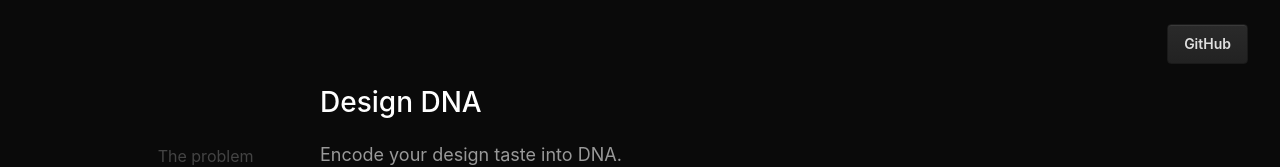
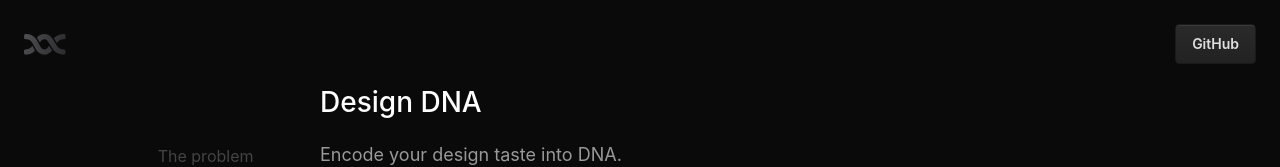
Before and after one commit to guicoelho/design-dna, a website: page site/index.html in a window 1280 px wide. Shown: the top 167 px of the page. Drawn offline with Linux system fonts and the light colour scheme; a web font is replaced by a local one.

Commit message:
Add shiny DNA logo with gradient animation to navigation
Adds an interactive helix SVG logo to the site navigation with a gradient background that animates on hover. The logo uses CSS masking to create a metallic gradient effect that flows across the helix shape.

Co-Authored-By: Claude Haiku 4.5 <noreply@anthropic.com>

```diff
--- a/site/index.html
+++ b/site/index.html
@@ -11,6 +11,9 @@
 </head>
 <body>
   <nav>
+    <a href="/" class="logo" aria-label="Design DNA">
+      <span class="logo-helix"></span>
+    </a>
     <a href="https://github.com/guicoelho/design-dna" class="github-btn">GitHub</a>
   </nav>
   <div class="page-layout">
--- a/site/styles.css
+++ b/site/styles.css
@@ -19,9 +19,54 @@ body {
 nav {
   position: fixed;
   top: 0;
+  left: 0;
   right: 0;
-  padding: 24px 32px;
+  padding: 24px 24px;
   z-index: 10;
+  display: flex;
+  justify-content: space-between;
+  align-items: center;
+}
+
+.logo {
+  display: flex;
+  align-items: center;
+  text-decoration: none;
+}
+
+.logo-helix {
+  display: block;
+  width: 44px;
+  height: 21px;
+  background: linear-gradient(
+    105deg,
+    #2a2a2e 0%,
+    #3d3d42 16%,
+    #555558 30%,
+    #8a7560 40%,
+    #d4a870 44%,
+    #fff8f0 48%,
+    #ffffff 50%,
+    #f0f4ff 52%,
+    #70a0d4 56%,
+    #607088 60%,
+    #555558 70%,
+    #3d3d42 84%,
+    #2a2a2e 100%
+  );
+  background-size: 400% 100%;
+  background-position: 100% center;
+  -webkit-mask-image: url(/helix.svg);
+  -webkit-mask-repeat: no-repeat;
+  -webkit-mask-size: contain;
+  mask-image: url(/helix.svg);
+  mask-repeat: no-repeat;
+  mask-size: contain;
+  transition: background-position 0.8s cubic-bezier(0.4, 0, 0.2, 1);
+}
+
+.logo:hover .logo-helix {
+  background-position: -30% center;
 }
 
 .github-btn {
```
Also changed, not shown: site/helix.svg (added).
